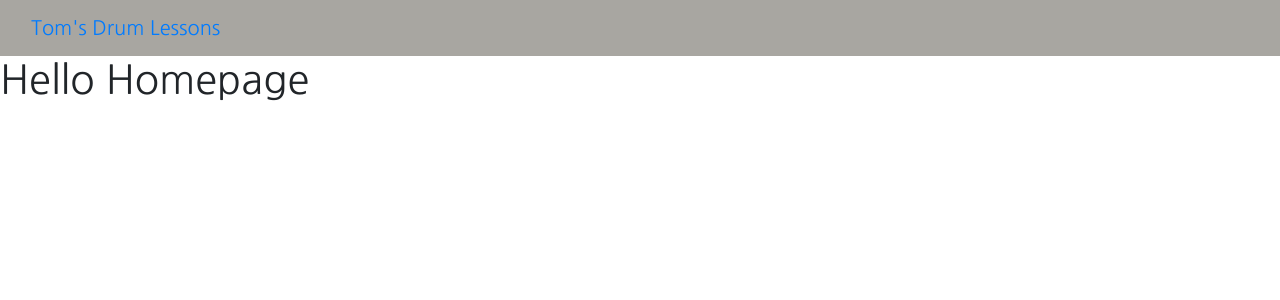
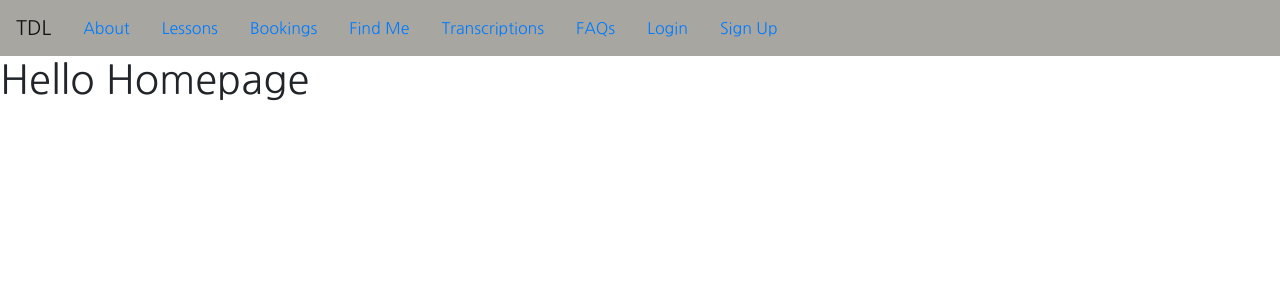
Before and after one commit to Tom-Ainsworth/CI-PP4-toms-drum-lessons, a Django app: page / in a window 1280 px wide. Shown: the top 300 px of the page. Run offline with Django 4.2, Linux system fonts and the light colour scheme; some libraries are stand-ins or nearby versions.

Commit message:
Add nav barto base.html

```diff
--- a/templates/base.html
+++ b/templates/base.html
@@ -4,32 +4,51 @@
 <html lang="en">
 
   <head>
-    <meta charset="UTF-8" />
-    <meta name="viewport" content="width=device-width, initial-scale=1.0" />
-    <meta http-equiv="X-UA-Compatible" content="ie=edge" />
+    <meta charset="UTF-8">
+    <meta name="viewport" content="width=device-width, initial-scale=1, shrink-to-fit=no">
+    <meta http-equiv="X-UA-Compatible" content="ie=edge">
     <meta name="Description" content="Enter your description here" />
-    <link rel="stylesheet"
-      href="https://cdnjs.cloudflare.com/ajax/libs/twitter-bootstrap/4.6.0/css/bootstrap.min.css" />
-    <link rel="stylesheet" href="https://cdnjs.cloudflare.com/ajax/libs/font-awesome/5.15.4/css/all.min.css" />
-    <link rel="stylesheet" href="{% static 'css/style.css'%}" />
-    <link rel="icon" href="favicon.ico" type="image/png" />
+    <link rel="stylesheet" href="https://cdn.jsdelivr.net/npm/bootstrap@4.6.1/dist/css/bootstrap.min.css"
+      integrity="sha384-zCbKRCUGaJDkqS1kPbPd7TveP5iyJE0EjAuZQTgFLD2ylzuqKfdKlfG/eSrtxUkn" crossorigin="anonymous">
+    <link rel="stylesheet" href="{% static 'css/style.css' %}">
+    <link rel="shortcut icon" href="    https://res.cloudinary.com/tom-s-drum-lessons/image/upload/v1654970859/favicon_krdaef.ico
+" type="image/x-icon">
     <title>{{ title }}</title>
   </head>
 
   <body>
-    <nav class="navbar navbar-expand-lg bg-grey">
-      <div class="container-fluid">
-        <a href="#" class="navbar-brand">Tom's Drum Lessons</a>
-        <button class="navbar-toggler" type="button" data-bs-toggle="collapse" data-bs-target="#navbarSupportedContent"
-          aria-controls="navbarSupportedContent" aria-expanded="false" aria-label="Toggle navigation">
-          <span class="navbar-toggler-icon"></span>
-        </button>
+    <nav class="navbar navbar-expand-lg navbar-light bg-grey">
+      <a class="navbar-brand" href="{{ urls.home}}">TDL</a>
+      <button class="navbar-toggler" type="button" data-toggle="collapse" data-target="#navbarSupportedContent"
+        aria-controls="navbarSupportedContent" aria-expanded="false" aria-label="Toggle navigation">
+        <span class="navbar-toggler-icon"></span>
+      </button>
+
+      <div class="collapse navbar-collapse" id="navbarSupportedContent">
+        <a class="nav-link active" href="#">About</a>
+        <a class="nav-link">Lessons</a>
+        <a class="nav-link">Bookings</a>
+        <a class="nav-link">Find Me</a>
+        <a class="nav-link">Transcriptions</a>
+        <a class="nav-link">FAQs</a>
+        <a class="nav-link">Login</a>
+        <a href="#" class="nav-link">Sign Up</a>
       </div>
     </nav>
+
+
     <main>{% block content%} {%endblock%}</main>
-    <script src="https://cdnjs.cloudflare.com/ajax/libs/jquery/3.5.1/jquery.slim.min.js"></script>
-    <script src="https://cdnjs.cloudflare.com/ajax/libs/popper.js/1.16.1/umd/popper.min.js"></script>
-    <script src="https://cdnjs.cloudflare.com/ajax/libs/twitter-bootstrap/4.6.0/js/bootstrap.min.js"></script>
+
+    <footer>
+
+    </footer>
+
+    <script src="https://cdn.jsdelivr.net/npm/jquery@3.5.1/dist/jquery.slim.min.js"
+      integrity="sha384-DfXdz2htPH0lsSSs5nCTpuj/zy4C+OGpamoFVy38MVBnE+IbbVYUew+OrCXaRkfj" crossorigin="anonymous">
+    </script>
+    <script src="https://cdn.jsdelivr.net/npm/bootstrap@4.6.1/dist/js/bootstrap.bundle.min.js"
+      integrity="sha384-fQybjgWLrvvRgtW6bFlB7jaZrFsaBXjsOMm/tB9LTS58ONXgqbR9W8oWht/amnpF" crossorigin="anonymous">
+    </script>
   </body>
 
 </html>
```
